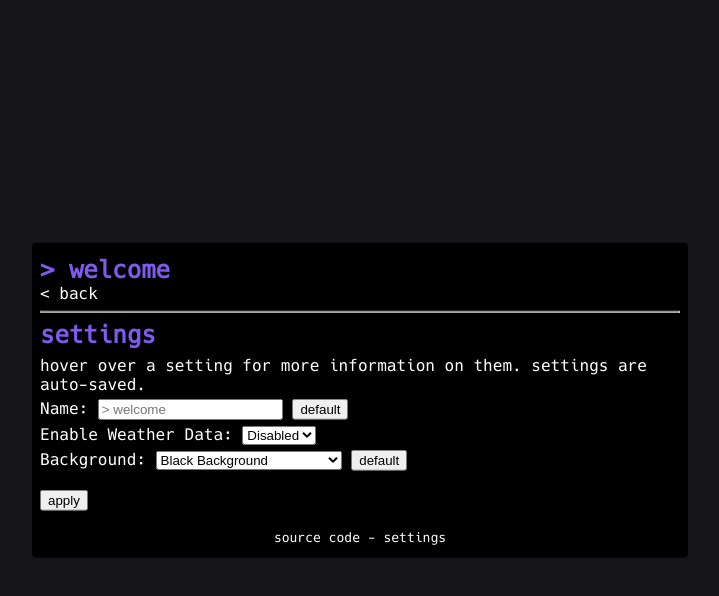
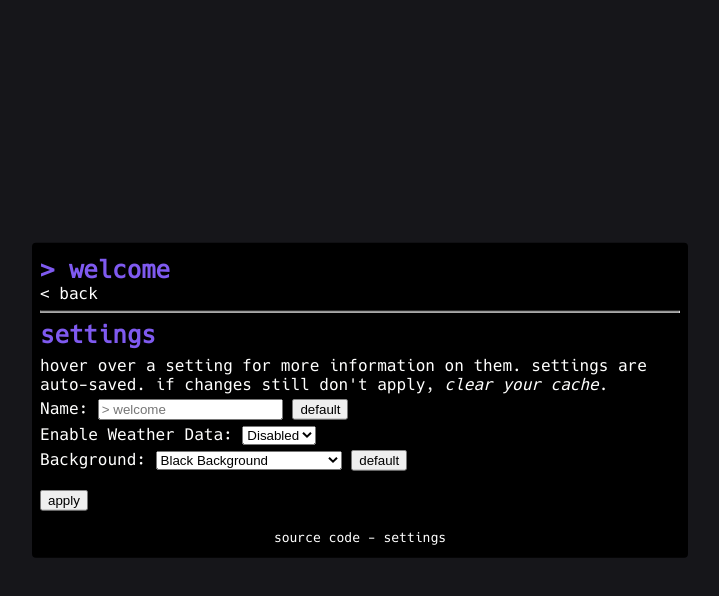
Before and after one commit to tacohitbox/personal-startpage, a plain HTML site: page index.html in a window 1280 px wide. Both pictures are taken after a click on the link "settings". Shown: the whole page, without its empty margins (280-999 px from the left). Drawn offline with Linux system fonts and the light colour scheme; no server answers.

Commit message:
add cache comment on settings

```diff
--- a/index.html
+++ b/index.html
@@ -83,7 +83,7 @@
         <a href="#" class="irreg-link">< back</a>
         <hr>
         <h2 style="margin-bottom:7px !important;">settings</h2>
-        <p>hover over a setting for more information on them. settings are auto-saved.</p>
+        <p>hover over a setting for more information on them. settings are auto-saved. if changes still don't apply, <i>clear your cache</i>.</p>
         <div class="set" title="The name displayed at the top.">
           <label for="name">Name:</label>
           <input name="name" id="name" placeholder="> welcome" oninput="save(this.id, this.value);">
```
